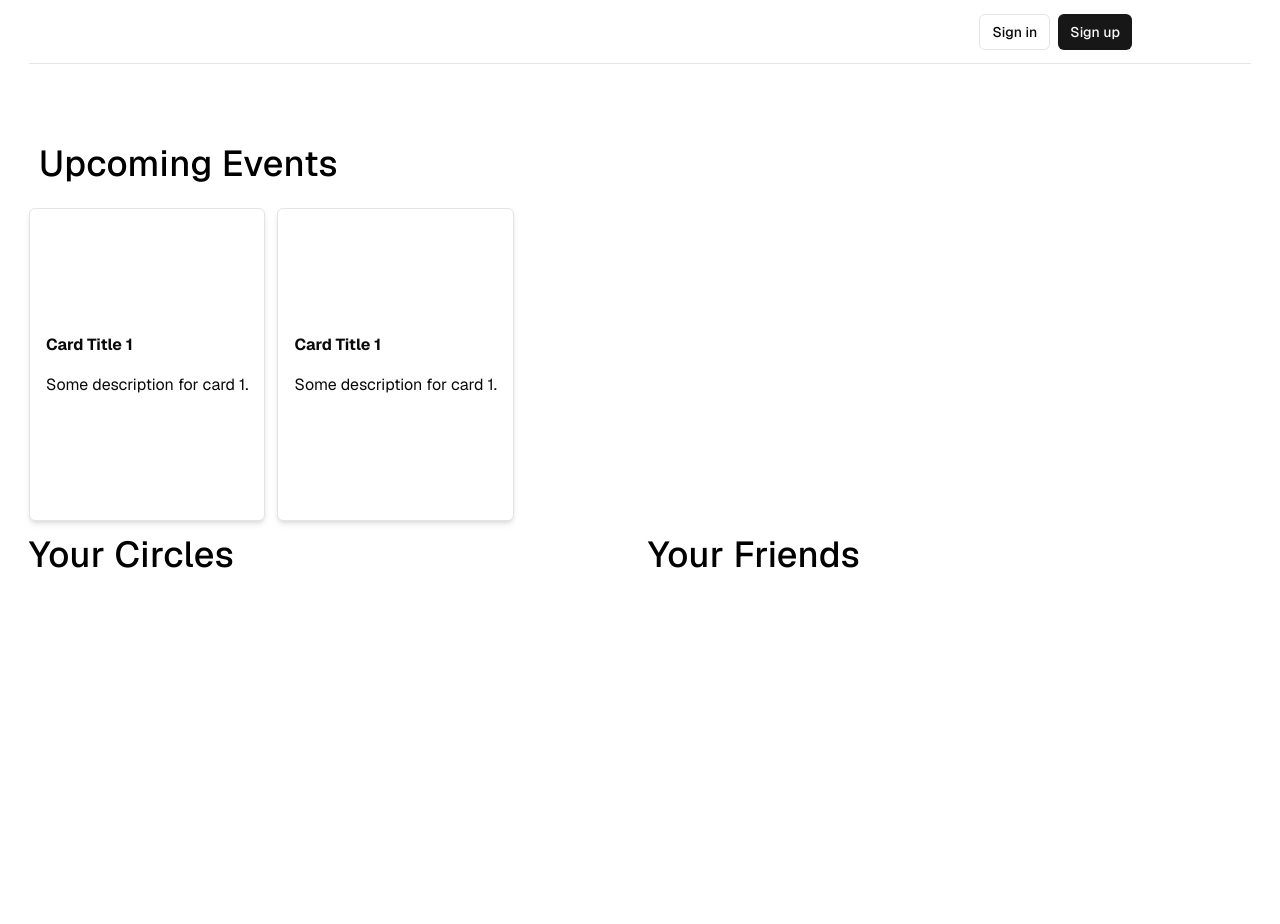
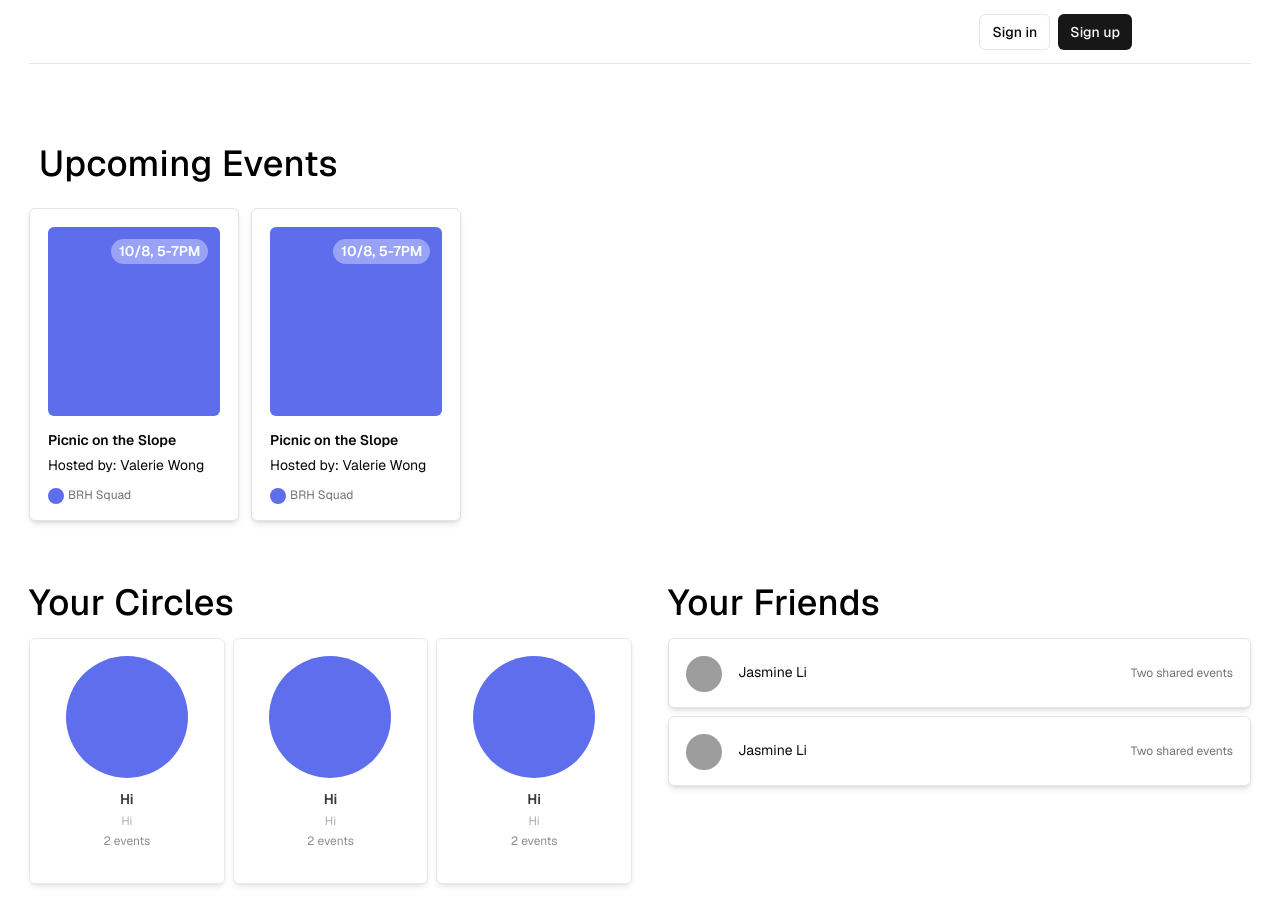
Before and after one commit to bigredhacks24/project, a Next.js app: page /home in a window 1280 px wide. Shown: the top 924 px of the page. Built offline with nearby package versions, Linux system fonts and the light colour scheme; no server answers.

Commit message:
dummy homepage frontend

```diff
--- a/app/(protected)/home/page.tsx
+++ b/app/(protected)/home/page.tsx
@@ -1,12 +1,14 @@
 import { createClient } from "@/utils/supabase/server";
 import { InfoIcon } from "lucide-react";
 import { redirect } from "next/navigation";
-import HoverCard from "@/components/HoverCard"; // Adjust the import path as necessary
+import HoverCard from "@/components/HoverCard";
+import PersonCard from "@/components/PersonCard";
+import CirclesCard from "@/components/CirclesCard";
 
 export default async function Home({ user }: { user: any }) {
   return (
     <div className="flex w-[1222px] h-[881px] flex-col items-start gap-[72px] shrink-0">
-      <div className="flex flex-col items-start gap-6 self-stretch">
+      <div className="flex flex-col items-start gap-[24px] self-stretch">
         <div className="w-full flex flex-col items-start gap-6">
           <div className="flex p-2.5 justify-center items-center gap-2.5">
             <div className="text-black font-roboto text-[36px] font-medium leading-[20.25px] tracking-[0.338px]">
@@ -29,23 +31,55 @@ export default async function Home({ user }: { user: any }) {
             </div>
           </div>
         </div>
-        <div className="flex items-start gap-4 self-stretch">
-          <div className="flex flex-col items-start gap-6 flex-1">
-            <div className="flex items-start gap-6">
-              <div className="text-black font-roboto text-[36px] font-medium leading-[20.25px] tracking-[0.338px]">
-                Your Circles
-              </div>
+      </div>
+      <div className="flex w-[1222px] items-start gap-9">
+        <div className="flex h-[291px] flex-col items-start gap-6 flex-[1_0_0]">
+          <div className="flex items-start gap-6">
+            <div className="text-black font-roboto text-[36px] font-medium leading-[20.25px] tracking-[0.338px]">
+              Your Circles
             </div>
-            <div className="flex flex-col items-start gap-2 self-stretch"></div>
           </div>
-          <div className="flex flex-col items-start gap-6 flex-1">
-            <div className="flex items-start gap-6">
-              <div className="text-black font-roboto text-[36px] font-medium leading-[20.25px] tracking-[0.338px]">
-                Your Friends
+          <div className="flex flex-col items-start gap-2.5 flex-[1_0_0] self-stretch">
+            <div className="flex flex-col items-start gap-[12px] flex-[1_0_0] self-stretch">
+              <div className="flex items-start gap-[8px] flex-[1_0_0] self-stretch">
+                <CirclesCard>
+                  {/* Content for the first card */}
+                  <h3 className="font-bold">Card Title 1</h3>
+                  <p>Some description for card 1.</p>
+                </CirclesCard>
+                <CirclesCard>
+                  {/* Content for the first card */}
+                  <h3 className="font-bold">Card Title 1</h3>
+                  <p>Some description for card 1.</p>
+                </CirclesCard>
+                <CirclesCard>
+                  {/* Content for the first card */}
+                  <h3 className="font-bold">Card Title 1</h3>
+                  <p>Some description for card 1.</p>
+                </CirclesCard>
               </div>
             </div>
           </div>
         </div>
+        {/* <div className="flex flex-col items-start gap-[24px] flex-1"> */}
+        <div className="flex flex-col items-start gap-6 flex-[1_0_0]">
+          <div className="text-black font-roboto text-[36px] font-medium leading-[20.25px] tracking-[0.338px]">
+            Your Friends
+          </div>
+          <div className="flex flex-col items-start gap-[8px] self-stretch">
+            <PersonCard>
+              {/* Content for the first card */}
+              <h3 className="font-bold">Card Title 1</h3>
+              <p>Some description for card 1.</p>
+            </PersonCard>
+            <PersonCard>
+              {/* Content for the first card */}
+              <h3 className="font-bold">Card Title 1</h3>
+              <p>Some description for card 1.</p>
+            </PersonCard>
+          </div>
+        </div>
+        {/* </div> */}
       </div>
     </div>
   );
--- a/app/page.tsx
+++ b/app/page.tsx
@@ -1,6 +1,4 @@
 import Hero from "@/components/hero";
-import ConnectSupabaseSteps from "@/components/tutorial/connect-supabase-steps";
-import SignUpUserSteps from "@/components/tutorial/sign-up-user-steps";
 import { hasEnvVars } from "@/utils/supabase/check-env-vars";
 
 export default async function Index() {
--- /dev/null
+++ b/components/CirclesCard.tsx
@@ -0,0 +1,36 @@
+import React from "react";
+
+const CirclesCard: React.FC<{ children: React.ReactNode }> = ({ children }) => {
+  return (
+    <div className="flex w-[195.667px] p-[17px] flex-col items-center gap-[12px] self-stretch rounded-[6px] border border-[#E4E4E7] opacity-80 bg-white shadow-[0_4px_6px_-1px_rgba(0,0,0,0.10),0_2px_4px_-2px_rgba(0,0,0,0.10)]">
+      <div className="w-[122px] h-[122px] rounded-[144px] bg-[#364AE8]"></div>
+      <div className="flex flex-col items-center gap-0.5">
+        <div className="flex h-5 justify-center items-center">
+          <div className="flex justify-center items-center gap-2.5">
+            <div className="text-[#09090B] font-inter text-sm font-semibold leading-[1.2]">
+              <p>Hi</p>
+            </div>
+          </div>
+        </div>
+        <div className="flex items-start">
+          <div className="flex h-5 justify-center items-center">
+            <div className="flex justify-center items-center gap-2.5">
+              <div className="text-[#9C9C9C] font-inter text-xs font-normal leading-[1.2]">
+                <p>Hi</p>
+              </div>
+            </div>
+          </div>
+        </div>
+        <div className="flex justify-center items-center gap-1">
+          <div className="flex flex-col items-start">
+            <div className="text-[#71717A] font-inter text-xs font-normal leading-[1.2]">
+              <p>2 events</p>
+            </div>
+          </div>
+        </div>
+      </div>
+    </div>
+  );
+};
+
+export default CirclesCard;
--- a/components/HoverCard.tsx
+++ b/components/HoverCard.tsx
@@ -1,12 +1,56 @@
-import React from 'react';
+import React from "react";
 
 const HoverCard: React.FC<{ children: React.ReactNode }> = ({ children }) => {
   return (
-    <div className="flex items-start gap-6 flex-1 self-stretch">
-      <div className="flex flex-col p-4 gap-4 flex-1 self-stretch border border-[#E4E4E7] bg-white rounded-md shadow-md hover:shadow-lg transition-shadow duration-200">
-        <div className="flex items-start gap-4 flex-1 self-stretch">
-          <div className="flex flex-col justify-center items-start gap-4 flex-1 self-stretch">
-            {children}
+    <div className="flex p-[18px] flex-col items-start gap-[16px] flex-[1_0_0] self-stretch rounded-[6px] border border-[#E4E4E7] bg-white shadow-[0px_4px_6px_-1px_rgba(0,0,0,0.10),0px_2px_4px_-2px_rgba(0,0,0,0.10)]">
+      <div className="flex items-start gap-[16px] flex-[1_0_0] self-stretch">
+        <div className="flex flex-col justify-center items-start gap-[16px] flex-[1_0_0] self-stretch">
+          <div className="flex p-[12px_11.8px_152px_63px] justify-end items-center flex-[1_0_0] self-stretch rounded-[6px] bg-[#5D6DEB]">
+            <div className="flex p-[4px_8px] justify-center items-center gap-[10px] rounded-[27px] bg-[#98A3F6]">
+              {/* Content with specific styles */}
+              <span className="text-white font-Inter text-[14px] font-semibold leading-[120%]">
+                10/8, 5-7PM
+              </span>
+            </div>
+          </div>
+          <div className="flex flex-col items-start gap-[10px] self-stretch">
+            <div className="flex flex-col items-start gap-[4px] self-stretch">
+              <div className="flex items-start self-stretch">
+                <div className="flex h-5 items-start">
+                  <div className="flex justify-center items-center gap-2.5">
+                    <div className="text-[#09090B] font-inter text-sm font-semibold leading-[1.2]">
+                      <p>Picnic on the Slope</p>
+                    </div>
+                  </div>
+                </div>
+              </div>
+
+              <div className="flex flex-col items-start self-stretch">
+                <div className="text-[#09090B] font-inter text-sm font-normal leading-[1.4]">
+                  <p>Hosted by: Valerie Wong</p>
+                </div>
+              </div>
+              <div className="flex pt-2 items-center gap-1 self-stretch">
+                <div className="flex w-4 h-4 pr-2 flex-col items-start">
+                  <svg
+                    xmlns="http://www.w3.org/2000/svg"
+                    width="16"
+                    height="16"
+                    viewBox="0 0 16 16"
+                    fill="none"
+                  >
+                    <circle cx="8" cy="8" r="8" fill="#5D6DEB" />
+                  </svg>
+                </div>
+                <div className="flex flex-col items-start">
+                  <div className="text-[#71717A] font-inter text-xs font-normal leading-[1.2]">
+                    <div className="text-[#71717A] font-inter text-xs font-normal leading-[1.2]">
+                      <p>BRH Squad</p>
+                    </div>
+                  </div>
+                </div>
+              </div>
+            </div>
           </div>
         </div>
       </div>
--- /dev/null
+++ b/components/PersonCard.tsx
@@ -0,0 +1,30 @@
+import React from "react";
+
+const PersonCard: React.FC<{ children: React.ReactNode }> = ({ children }) => {
+  return (
+    <div className="flex h-[70px] p-[17px] items-start gap-[16px] self-stretch rounded-[6px] border border-[#E4E4E7] bg-white shadow-[0_4px_6px_-1px_rgba(0,0,0,0.10),0_2px_4px_-2px_rgba(0,0,0,0.10)]">
+      <div className="flex items-center gap-[16px] flex-[1_0_0]">
+        <div className="w-9 h-9 rounded-[48px] bg-[#9C9C9C]"></div>
+        <div className="flex justify-between items-center flex-[1_0_0]">
+          <div className="flex items-start h-[20px]">
+            <div className="flex justify-center items-center gap-2.5">
+              <div className="text-[#09090B] font-inter text-sm font-normal leading-[1.2]">
+                <p>Jasmine Li</p>
+              </div>
+            </div>
+          </div>
+
+          <div className="flex items-center gap-1">
+            <div className="flex flex-col items-start">
+              <div className="text-[#71717A] font-inter text-xs font-normal leading-[1.2]">
+                <p>Two shared events</p>
+              </div>
+            </div>
+          </div>
+        </div>
+      </div>
+    </div>
+  );
+};
+
+export default PersonCard;
```
